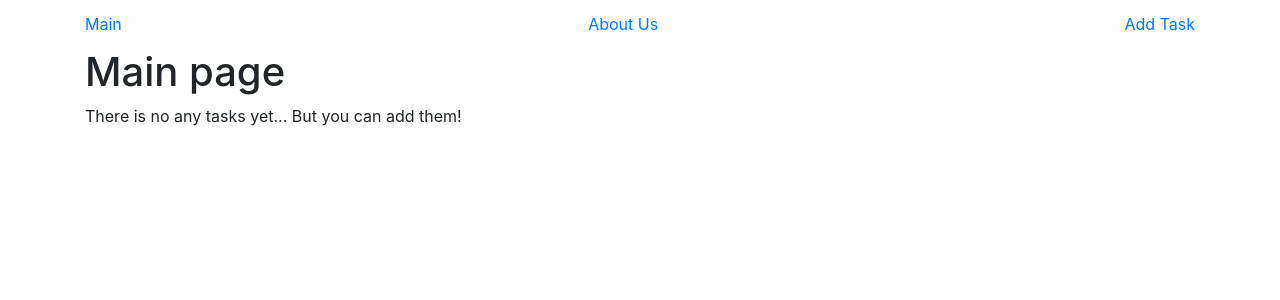
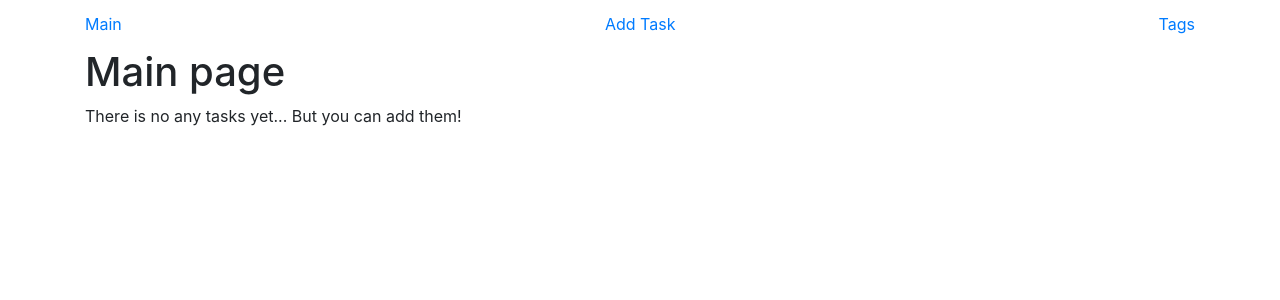
Before and after one commit to kdukdu/django-project-course, a Django app: page /todolist/ in a window 1280 px wide. Shown: the top 300 px of the page. Run offline with Django 4.2, Linux system fonts and the light colour scheme; data that the repository does not hold is empty.

Commit message:
Navbar changes

```diff
--- a/Kiryl_2022/todolist/templates/todolist/base.html
+++ b/Kiryl_2022/todolist/templates/todolist/base.html
@@ -6,7 +6,8 @@
     <meta name="viewport" content="width=device-width, initial-scale=1, shrink-to-fit=no">
 
     <!-- Bootstrap CSS -->
-    <link rel="stylesheet" href="https://cdn.jsdelivr.net/npm/bootstrap@4.0.0/dist/css/bootstrap.min.css" integrity="sha384-Gn5384xqQ1aoWXA+058RXPxPg6fy4IWvTNh0E263XmFcJlSAwiGgFAW/dAiS6JXm" crossorigin="anonymous">
+    <link rel="stylesheet" href="https://cdn.jsdelivr.net/npm/bootstrap@4.0.0/dist/css/bootstrap.min.css"
+          integrity="sha384-Gn5384xqQ1aoWXA+058RXPxPg6fy4IWvTNh0E263XmFcJlSAwiGgFAW/dAiS6JXm" crossorigin="anonymous">
 
     <title>{%block title%}{%endblock%}</title>
 
@@ -15,8 +16,8 @@
 <nav class="site-header sticky-top py-1">
     <div class="container d-flex flex-column flex-md-row justify-content-between">
         <a class="py-2 d-none d-md-inline-block" href="{%url 'index'%}">Main</a>
-        <a class="py-2 d-none d-md-inline-block" href="{%url 'about_us'%}">About Us</a>
         <a class="py-2 d-none d-md-inline-block" href="{%url 'add_task'%}">Add Task</a>
+        <a class="py-2 d-none d-md-inline-block" href="{%url 'tags_list'%}">Tags</a>
     </div>
 </nav>
 
```
Lines whose indentation alone changed are shown as unchanged.
